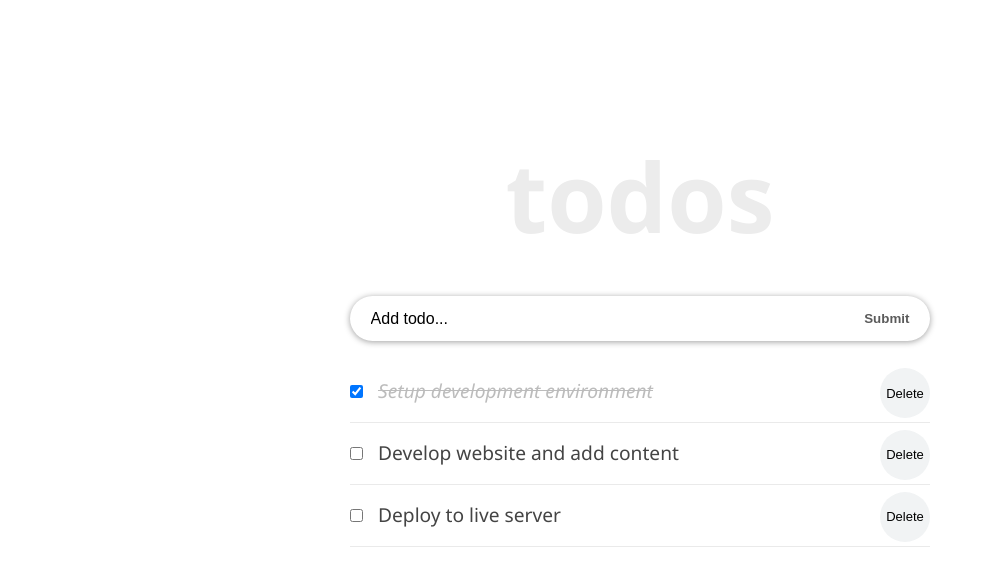
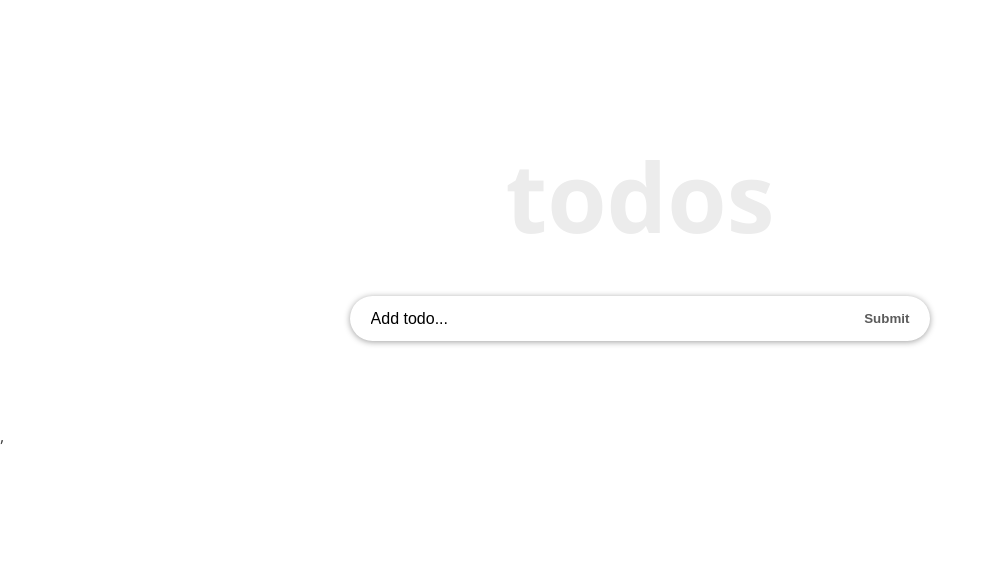
Before and after one commit to Fikerte-T/react-todo-app, a React (Create React App) app: page / in a window 1280 px wide. Shown: the top 586 px of the page, without its empty margins (0-995 px from the left). Built offline with nearby package versions, Linux system fonts and the light colour scheme.

Commit message:
Add lifecycle methods

```diff
--- a/src/components/TodoContainer.js
+++ b/src/components/TodoContainer.js
@@ -5,24 +5,29 @@
 import { v4 as uuid4 } from "uuid";
 class TodoContainer extends React.Component{
     state = {
-        todos: [
-          {
-            id: uuid4(),
-            title: "Setup development environment",
-            completed: true
-          },
-          {
-            id: uuid4(),
-            title: "Develop website and add content",
-            completed: false
-          },
-          {
-            id: uuid4(),
-            title: "Deploy to live server",
-            completed: false
-          }
-        ]
+        todos: []
        };
+
+    //    componentDidMount() {
+    //        fetch("https://jsonplaceholder.typicode.com/todos?_limit=10")
+    //        .then(response => response.json())
+    //        .then(data=>this.setState({todos: data}))
+    //    }
+       componentDidUpdate(prevProps, prevState) {
+           if(prevState.todos !== this.state.todos){
+               const temp = JSON.stringify(this.state.todos)
+               localStorage.setItem("todos", temp)
+           }
+       }
+
+       componentDidMount(){
+           const temp = localStorage.getItem("todos")
+           const loadedTodos = JSON.parse(temp)
+           if(loadedTodos){
+               this.setState({todos : loadedTodos})
+           }
+       }
+
        addTodoItem = title => {
            const newTodo = {
                id: uuid4(),
--- a/src/components/TodoItem.js
+++ b/src/components/TodoItem.js
@@ -12,9 +12,13 @@
     }
 
     handleUpdatedDone = event => {
-        if(event.key === "Enter"){
+        if(event.key === "Enter") {
             this.setState({editing: false})
         }
+    }
+
+    componentWillUnmount(){
+        console.log("Cleaning up")
     }
     render(){
         const{completed, id, title} = this.props.todo
```
